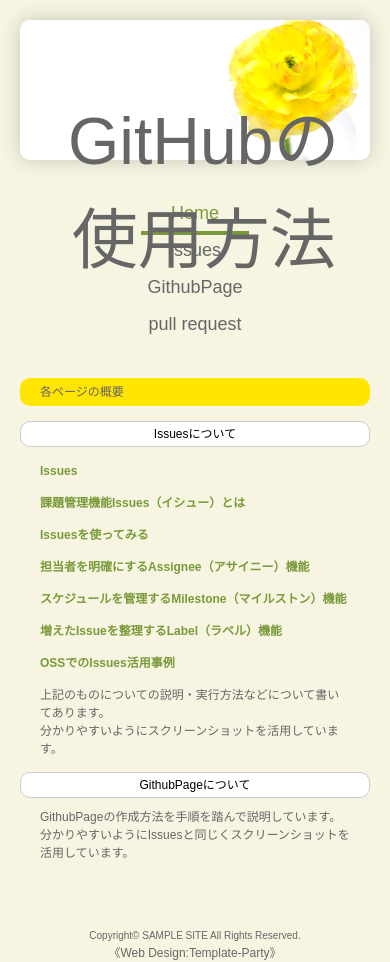
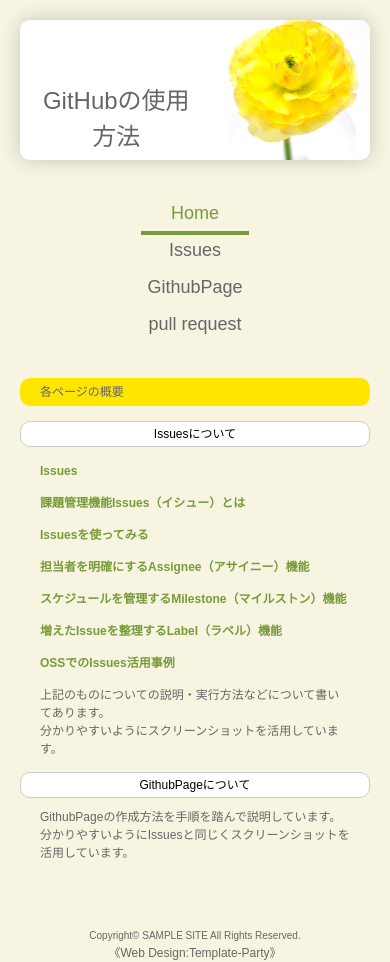
Before and after one commit to Hiroki01/Hiroki01.github.io, a plain HTML site: page index.html in a window 390 px wide. Drawn offline with Linux system fonts and the light colour scheme.

Commit message:
フォントサイズの修正

```diff
--- a/css/style.css
+++ b/css/style.css
@@ -400,11 +400,12 @@ footer .pr {
     }
 
     /*トップページのロゴ画像設定*/
-	#top #logo img {
+    #top #logo p {
         width: 45%;
         /*画像幅*/
         top: 35%;
         /*headerブロックに対して上から40%の場所に配置*/
+        font-size: 200%;
     }
 
     /*メニュー
```
Lines whose indentation alone changed are shown as unchanged.
